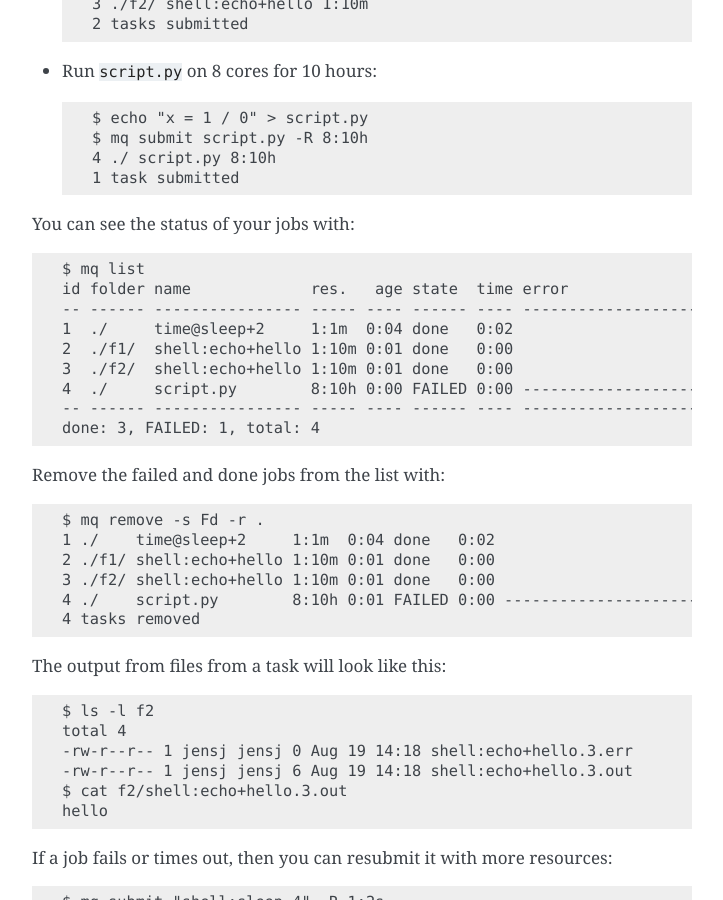
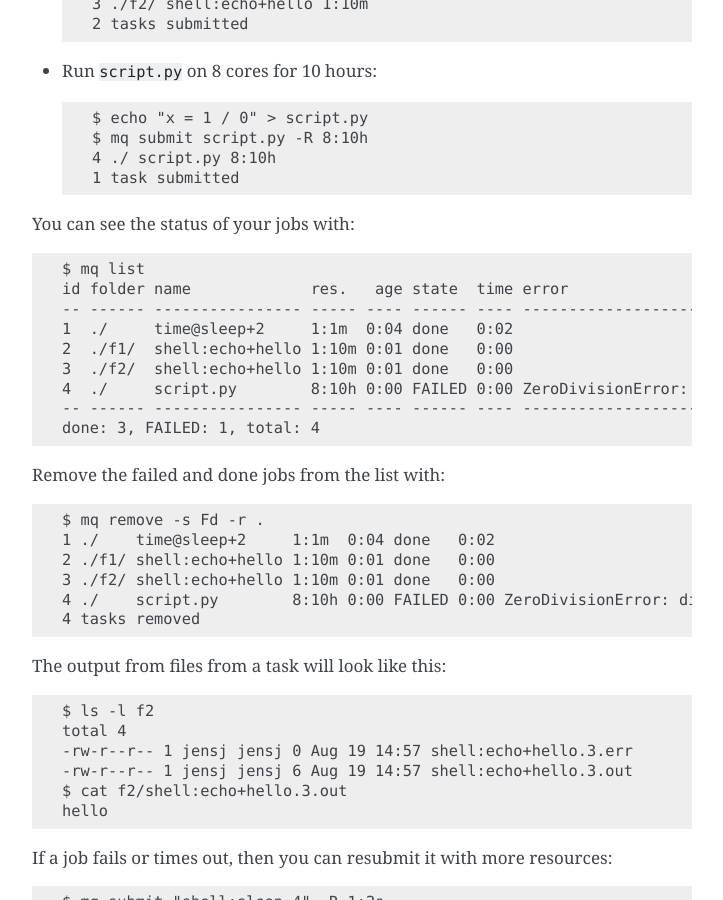
Before and after one commit to Yangxinsix/myqueue, a Sphinx documentation site: the page built from docs/tutorial.rst, in a window 1280 px wide and 900 px high, scrolled down 1085 px. Shown: the whole window, without its empty margins (388-1111 px from the left). Built offline with Sphinx 7.4.7, drawn with Linux system fonts in a browser that asks for light colours.

```diff
--- a/docs/tutorial.rst
+++ b/docs/tutorial.rst
@@ -64,12 +64,12 @@ You can see the status of your jobs with::
 
     $ mq list
     id folder name             res.   age state  time error
-    -- ------ ---------------- ----- ---- ------ ---- --------------------------------------------------------------------------
+    -- ------ ---------------- ----- ---- ------ ---- -----------------------------------
     1  ./     time@sleep+2     1:1m  0:04 done   0:02
     2  ./f1/  shell:echo+hello 1:10m 0:01 done   0:00
     3  ./f2/  shell:echo+hello 1:10m 0:01 done   0:00
-    4  ./     script.py        8:10h 0:00 FAILED 0:00 --------------------------------------------------------------------------
-    -- ------ ---------------- ----- ---- ------ ---- --------------------------------------------------------------------------
+    4  ./     script.py        8:10h 0:00 FAILED 0:00 ZeroDivisionError: division by zero
+    -- ------ ---------------- ----- ---- ------ ---- -----------------------------------
     done: 3, FAILED: 1, total: 4
 
 Remove the failed and done jobs from the list with::
@@ -78,15 +78,15 @@ Remove the failed and done jobs from the list with::
     1 ./    time@sleep+2     1:1m  0:04 done   0:02
     2 ./f1/ shell:echo+hello 1:10m 0:01 done   0:00
     3 ./f2/ shell:echo+hello 1:10m 0:01 done   0:00
-    4 ./    script.py        8:10h 0:01 FAILED 0:00 --------------------------------------------------------------------------
+    4 ./    script.py        8:10h 0:00 FAILED 0:00 ZeroDivisionError: division by zero
     4 tasks removed
 
 The output from files from a task will look like this::
 
     $ ls -l f2
     total 4
-    -rw-r--r-- 1 jensj jensj 0 Aug 19 14:18 shell:echo+hello.3.err
-    -rw-r--r-- 1 jensj jensj 6 Aug 19 14:18 shell:echo+hello.3.out
+    -rw-r--r-- 1 jensj jensj 0 Aug 19 14:57 shell:echo+hello.3.err
+    -rw-r--r-- 1 jensj jensj 6 Aug 19 14:57 shell:echo+hello.3.out
     $ cat f2/shell:echo+hello.3.out
     hello
 
```
Also changed, not shown: 3 other files.
